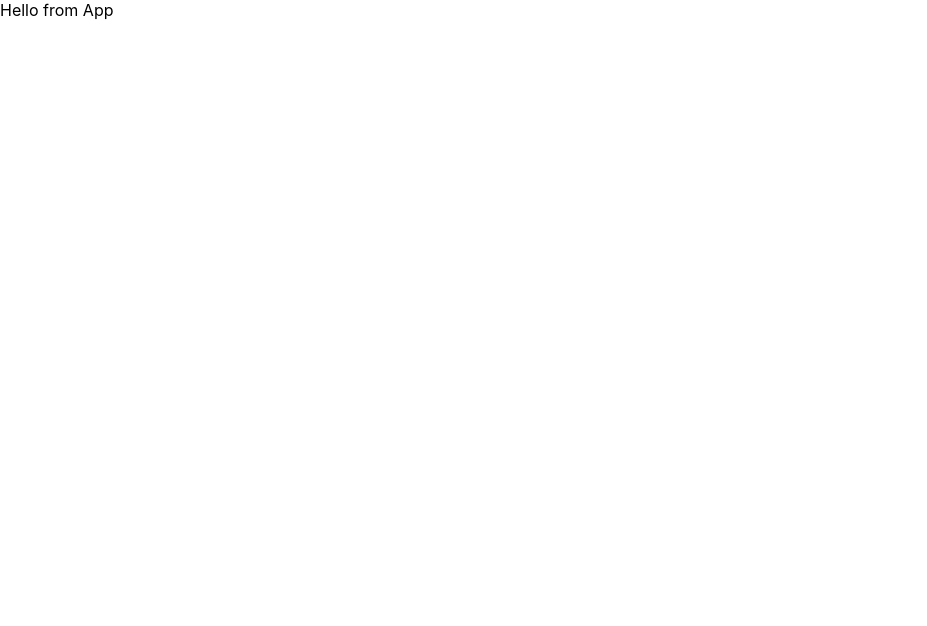
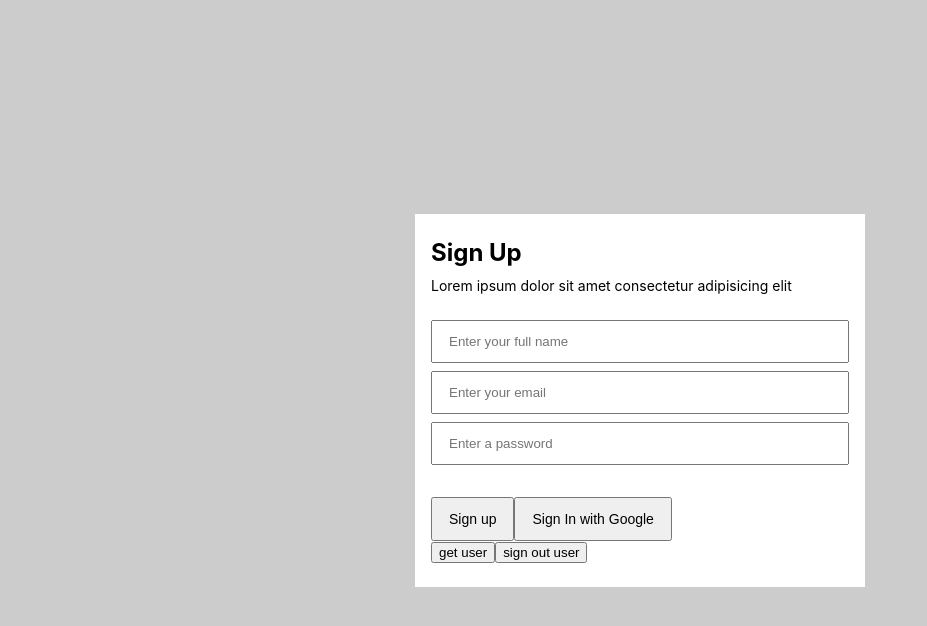
Before and after one commit to mykola927/react-typescript-app, a React (Create React App) app: page / in a window 1280 px wide. Shown: the top 626 px of the page, without its empty margins (0-927 px from the left). Built offline with nearby package versions, Linux system fonts and the light colour scheme.

Commit message:
[Update] Sign Up Functionality

```diff
--- a/src/App.tsx
+++ b/src/App.tsx
@@ -1,24 +1,14 @@
-import firebase from "firebase/app";
-import "firebase/firestore";
-import "firebase/auth";
+import SignUp from "./views/SignUp";
 
 import { useAuthState } from "react-firebase-hooks/auth";
 import { useCollectionData } from "react-firebase-hooks/firestore";
 
-firebase.initializeApp({
-  apiKey: "AIzaSyA8uWRIIS33KCSL5Ays6hkY69oOZE8X9Zo",
-  authDomain: "react-typescript-chat-ap-d6740.firebaseapp.com",
-  projectId: "react-typescript-chat-ap-d6740",
-  storageBucket: "react-typescript-chat-ap-d6740.appspot.com",
-  messagingSenderId: "759481714764",
-  appId: "1:759481714764:web:7dafa2323bcb1bffd58ce9",
-});
-
-const auth = firebase.auth();
-const firestore = firebase.firestore();
-
 function App() {
-  return <div className="App">Hello from App</div>;
+  return (
+    <div className="App">
+      <SignUp />
+    </div>
+  );
 }
 
 export default App;
--- /dev/null
+++ b/src/firebase/index.ts
@@ -0,0 +1,17 @@
+import firebase from "firebase/app";
+import "firebase/firestore";
+import "firebase/auth";
+
+firebase.initializeApp({
+  apiKey: "AIzaSyA8uWRIIS33KCSL5Ays6hkY69oOZE8X9Zo",
+  authDomain: "react-typescript-chat-ap-d6740.firebaseapp.com",
+  projectId: "react-typescript-chat-ap-d6740",
+  storageBucket: "react-typescript-chat-ap-d6740.appspot.com",
+  messagingSenderId: "759481714764",
+  appId: "1:759481714764:web:7dafa2323bcb1bffd58ce9",
+});
+
+const auth = firebase.auth();
+const firestore = firebase.firestore();
+
+export { auth, firestore, firebase };
--- a/src/index.css
+++ b/src/index.css
@@ -1,13 +1,28 @@
+html,
 body {
   margin: 0;
-  font-family: -apple-system, BlinkMacSystemFont, 'Segoe UI', 'Roboto', 'Oxygen',
-    'Ubuntu', 'Cantarell', 'Fira Sans', 'Droid Sans', 'Helvetica Neue',
+  padding: 0;
+  font-family: -apple-system, BlinkMacSystemFont, "Segoe UI", "Roboto", "Oxygen",
+    "Ubuntu", "Cantarell", "Fira Sans", "Droid Sans", "Helvetica Neue",
     sans-serif;
   -webkit-font-smoothing: antialiased;
   -moz-osx-font-smoothing: grayscale;
 }
 
+* {
+  box-sizing: border-box;
+}
+
+h1,
+h2,
+h3,
+h4,
+p {
+  margin: 0;
+  padding: 0;
+}
+
 code {
-  font-family: source-code-pro, Menlo, Monaco, Consolas, 'Courier New',
+  font-family: source-code-pro, Menlo, Monaco, Consolas, "Courier New",
     monospace;
 }
--- /dev/null
+++ b/src/views/SignUp/index.tsx
@@ -0,0 +1,95 @@
+import React, { useState } from "react";
+import { firebase, firestore, auth } from "../../firebase";
+import "./styles.scss";
+
+export const getUser = () => auth.currentUser;
+
+export default function SignUp() {
+  const [userParams, setUserParams] = useState({
+    fullName: "",
+    email: "",
+    password: "",
+  });
+
+  const handleOnChange = (event: React.ChangeEvent<HTMLInputElement>) => {
+    event.preventDefault();
+
+    setUserParams((prevState) => ({
+      ...prevState,
+      [event.target.name]: event.target.value,
+    }));
+  };
+
+  const handleOnSubmit = (event: React.MouseEvent<HTMLButtonElement>) => {
+    event.preventDefault();
+
+    const { email, password, fullName } = userParams;
+    if (email && password && fullName) {
+      auth
+        .createUserWithEmailAndPassword(email, password)
+        .then(async (cred) => {
+          if (cred.user) {
+            return firestore.collection("users").doc(cred.user.uid).set({
+              id: cred.user.uid,
+              fullName,
+              email,
+            });
+          }
+        })
+        .catch((error) => console.error(error));
+    }
+  };
+
+  const handleGoogleSignIn = (event: React.MouseEvent<HTMLButtonElement>) => {
+    event.preventDefault();
+
+    var provider = new firebase.auth.GoogleAuthProvider();
+    auth
+      .signInWithPopup(provider)
+      .then(async (cred) => {
+        if (cred.user) {
+          return firestore.collection("users").doc(cred.user.uid).set({
+            id: cred.user.uid,
+            email: cred.user.email,
+            fullName: cred.user.displayName,
+          });
+        }
+      })
+      .catch((error) => console.error(error));
+  };
+
+  return (
+    <div className="sign-up">
+      <div className="sign-up__form">
+        <div className="sign-up__form__header">
+          <h2>Sign Up</h2>
+          <p>Lorem ipsum dolor sit amet consectetur adipisicing elit</p>
+        </div>
+        <form>
+          <input
+            name="fullName"
+            type="text"
+            placeholder="Enter your full name"
+            onChange={(e) => handleOnChange(e)}
+          />
+          <input
+            name="email"
+            type="email"
+            placeholder="Enter your email"
+            onChange={(e) => handleOnChange(e)}
+          />
+          <input
+            name="password"
+            type="password"
+            placeholder="Enter a password"
+            onChange={(e) => handleOnChange(e)}
+          />
+          <button onClick={handleOnSubmit}>Sign up</button>
+          <button onClick={handleGoogleSignIn}>Sign In with Google</button>
+        </form>
+        <button onClick={() => console.log(getUser())}>get user</button>
+        <button onClick={() => auth.signOut()}>sign out user</button>
+      </div>
+    </div>
+  );
+}
--- /dev/null
+++ b/src/views/SignUp/styles.scss
@@ -0,0 +1,37 @@
+.sign-up {
+  height: 100vh;
+  width: 100vw;
+  display: flex;
+  align-items: center;
+  justify-content: center;
+  padding: 0 16px;
+  background-color: #cccccc;
+  &__form {
+    padding: 24px 16px;
+    max-width: 450px;
+    background-color: #ffffff;
+    &__header {
+      margin-bottom: 24px;
+      > h2 {
+        margin-bottom: 8px;
+      }
+      > p {
+        font-size: 0.875rem;
+        line-height: 1.5;
+      }
+    }
+    > form {
+      > input {
+        width: 100%;
+        padding: 12px 16px;
+        margin-bottom: 8px;
+      }
+      > button {
+        height: 44px;
+        padding: 0 16px;
+        margin-top: 24px;
+        font-size: 0.875rem;
+      }
+    }
+  }
+}
```
Also changed, not shown: 1 other file (tests, documents, lock files or other folders).
